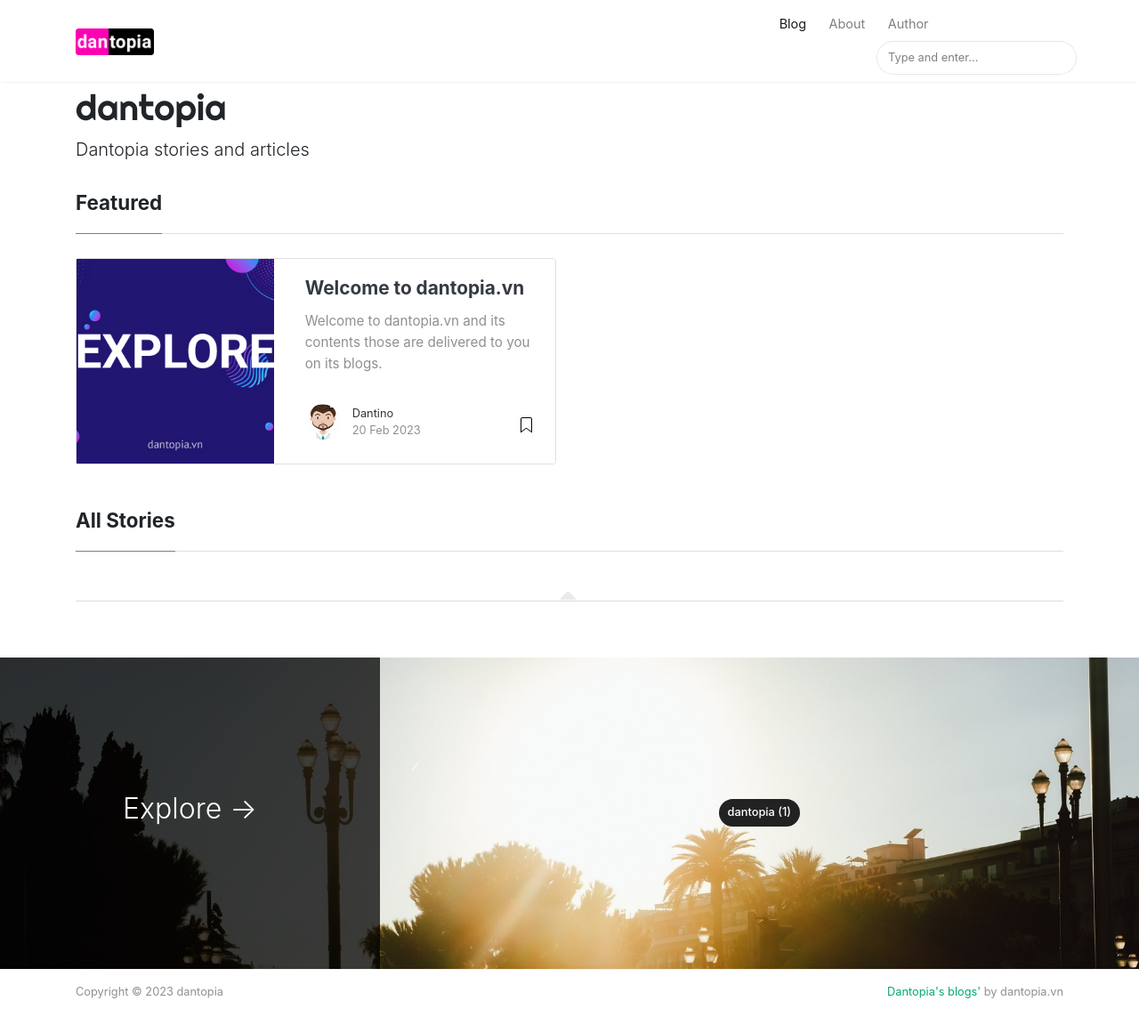
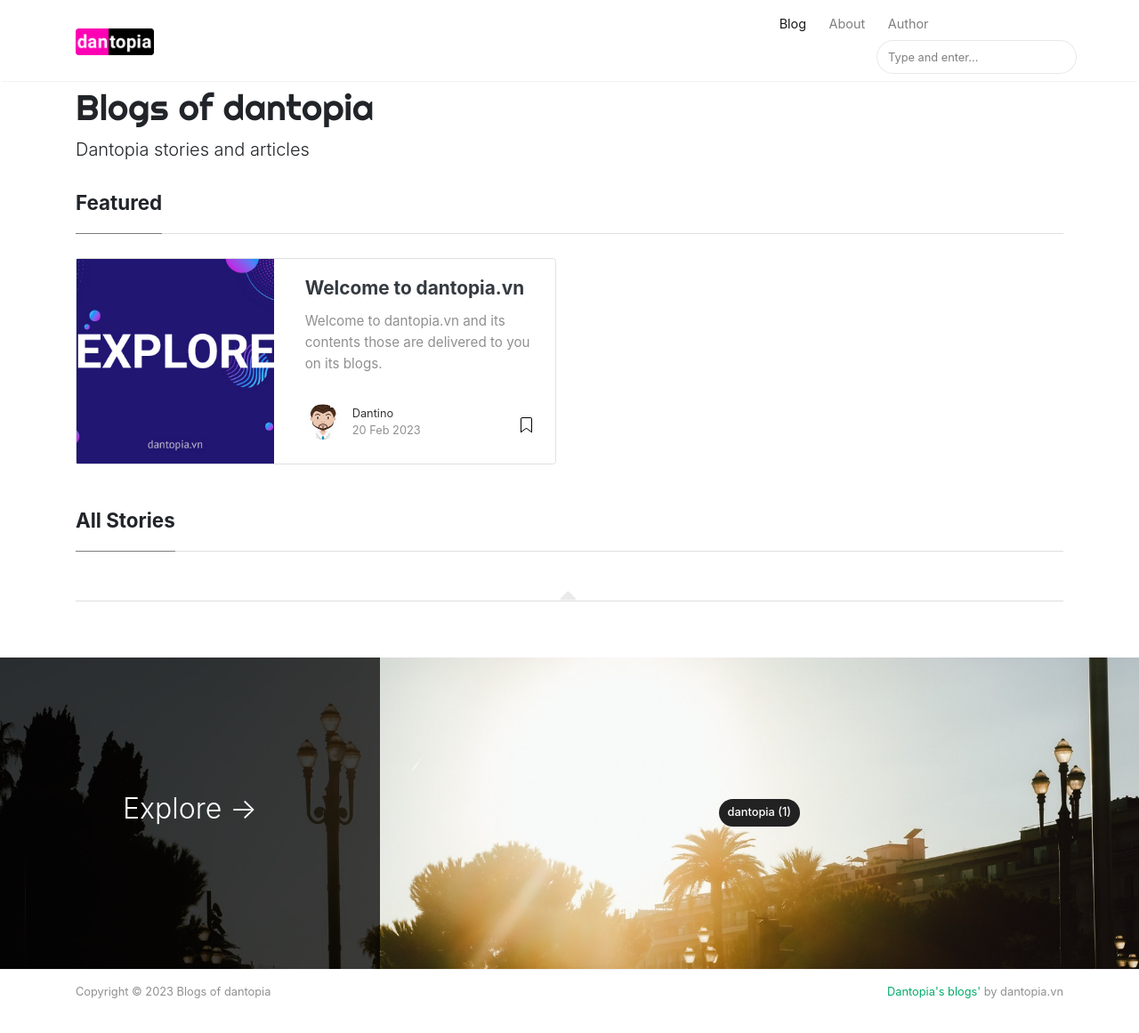
Before and after one commit to dantopiaz/blogs, a Jekyll site: the page built from index.html, in a window 1280 px wide and 1198 px high. Shown: the top 1161 px of the window at 89% size. Built offline with Jekyll 4.4.1, drawn with Linux system fonts in a browser that asks for light colours; nearby versions of some CDN libraries; the list of posts is cut into pages by our own code.

Commit message:
update the name of the website

```diff
--- a/_config.yml
+++ b/_config.yml
@@ -1,5 +1,5 @@
 # Site
-name: "dantopia"
+name: "Blogs of dantopia"
 title: "dantopia blogs"
 description: "Dantopia stories and articles"
 logo: 'assets/images/dantopia-logo-rounded.png'
```
Also changed, not shown: 7 other files.
